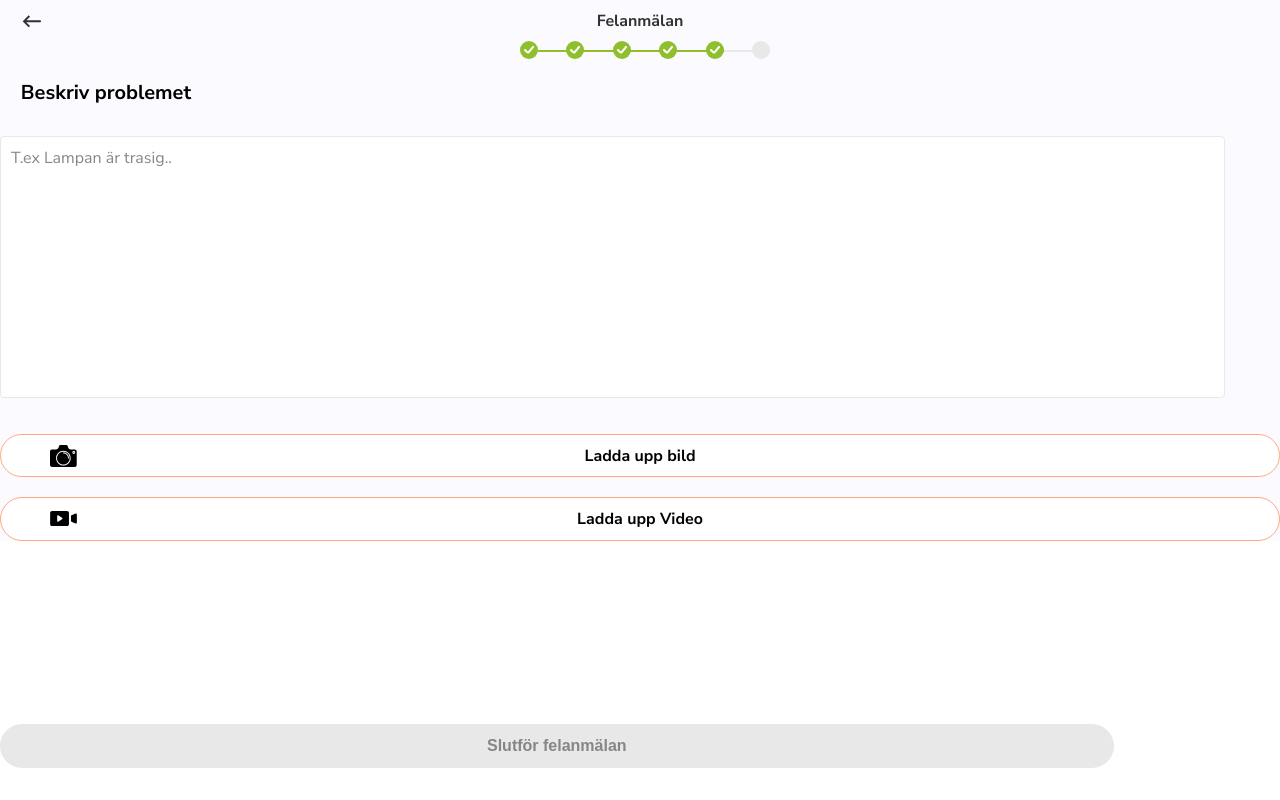
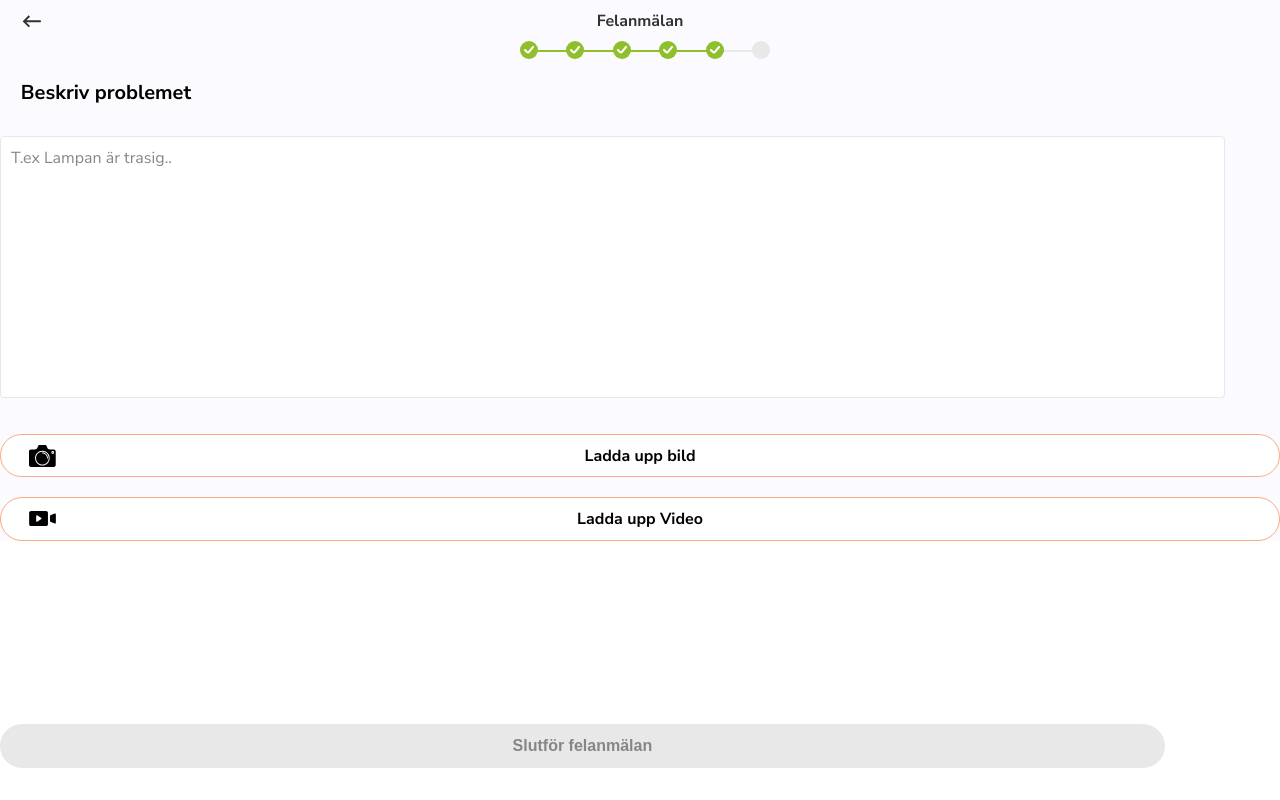
Before and after one commit to allmannyttan/felanmalan, a React (Vite) app in the folder packages/client/: page /komplettera in a window 1280 px wide. Built offline with nearby package versions, Linux system fonts and the light colour scheme; the HTML template or start-up script is replaced by a standard one.

Commit message:
chore: update styles

```diff
--- a/packages/client/src/components/Button.tsx
+++ b/packages/client/src/components/Button.tsx
@@ -15,7 +15,7 @@ export const StyledBtn = styled.button<StyleProps>`
   border: none;
   cursor: pointer;
   padding: 0.8rem 0;
-  width: 87%;
+  width: 91%;
   font-weight: 700;
   font-size: 16px;
   :disabled {
--- a/packages/client/src/components/Layout.tsx
+++ b/packages/client/src/components/Layout.tsx
@@ -5,11 +5,7 @@ const Wrapper = styled.div`
   position: relative;
   background-color: ${({ theme }) => theme.colors.backgroundGrey};
 
-  h1 {
-    padding: 0 1.3rem;
-  }
-
-  img:first-of-type {
+  .floor_plan {
     padding: 0 1.3rem;
   }
 `
--- a/packages/client/src/components/Typography.tsx
+++ b/packages/client/src/components/Typography.tsx
@@ -5,6 +5,7 @@ export const H1 = styled.h1`
   font-weight: 700;
   margin-top: 20px;
   margin-bottom: 30px;
+  padding: 0 1.3rem;
 `
 
 export const H2 = styled.h2`
```
